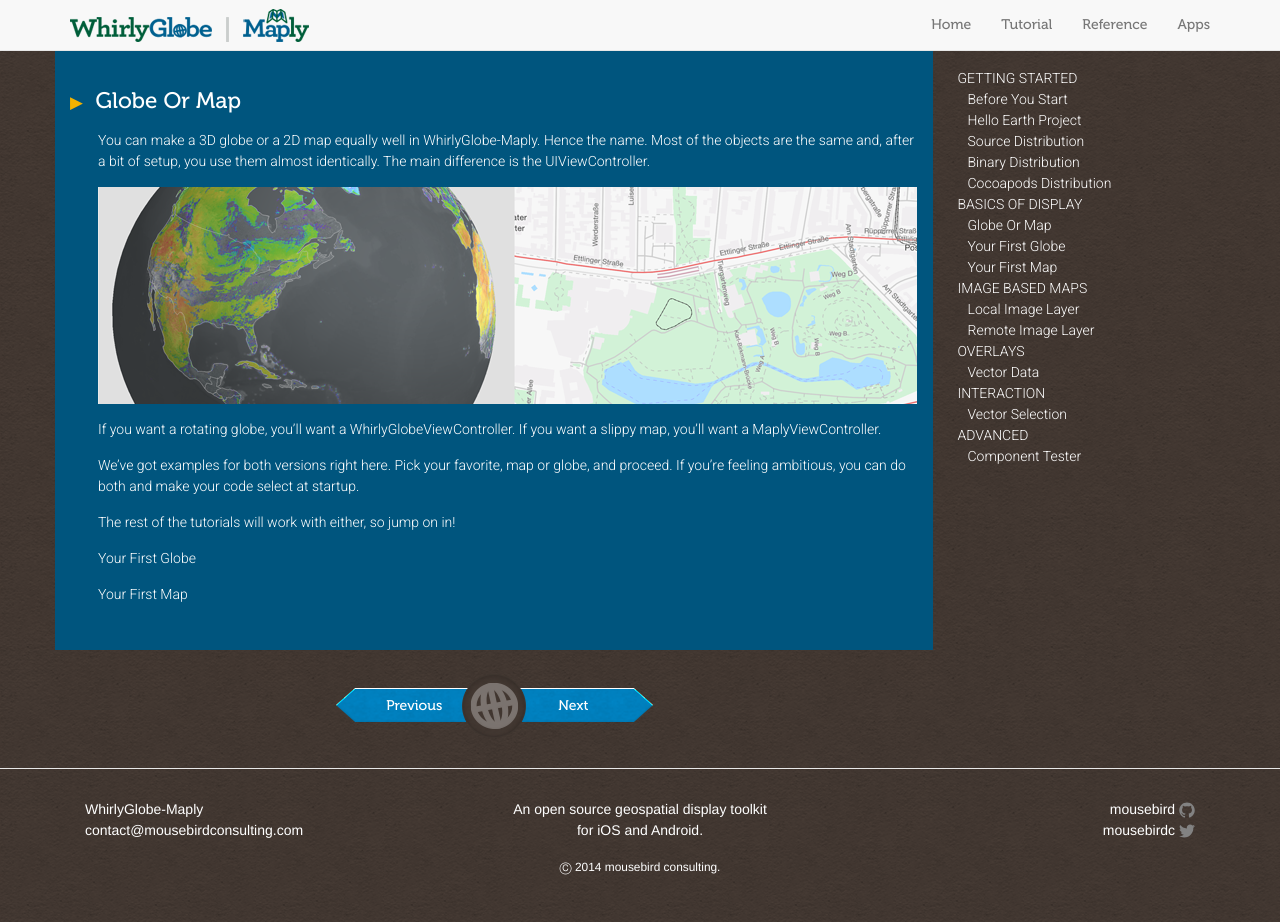
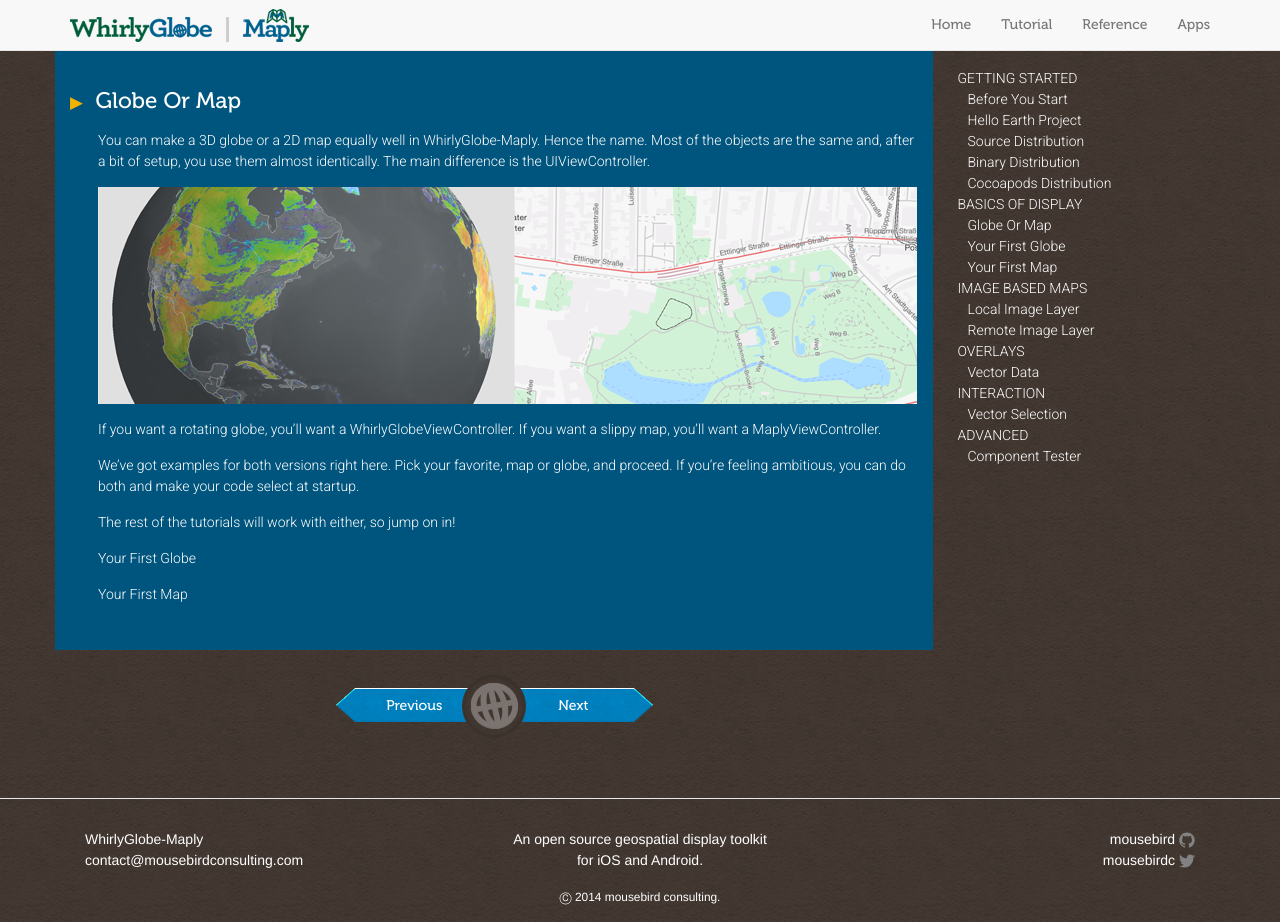
Before and after one commit to muruganandham/WhirlyGlobe-Maply-Site, a Jekyll site: the page built from tutorial/globe_or_map.md, in a window 1280 px wide and 922 px high. Built offline with Jekyll 4.4.1, drawn with Linux system fonts in a browser that asks for light colours; nearby versions of some CDN libraries; some web fonts are replaced.

Commit message:
fix footer to bottom regardless of too little content or sidebar

```diff
--- a/_layouts/tutorial.html
+++ b/_layouts/tutorial.html
@@ -2,6 +2,7 @@
 <html>
   {% include head.html %}
   <body>
+    <div id="wrap">
       {% include header.html %}
 
       <div class="container">
@@ -134,6 +135,7 @@
         </div>
 
       </div>
+    </div>
 
     {% include footer.html %}
 
--- a/css/main.scss
+++ b/css/main.scss
@@ -5,8 +5,8 @@
 
 // Our variables
 $background-color: #443933; // supplemented with an image pattern below.
-$triangle-color-1:   #f2b200;
-$triangle-color-2:   #e84b38;
+$triangle-color-1: #f2b200;
+$triangle-color-2: #e84b38;
 
 $base-font-family: Helvetica, Arial, sans-serif;
 $base-font-size:   14px;
@@ -24,6 +24,8 @@ $grey-color-dark:  darken($grey-color, 25%);
 
 $on-palm:          600px;
 $on-laptop:        800px;
+
+$footer-height:    124px;
 
 // Overall
 // Scale It Down
@@ -44,6 +46,22 @@ h3 {
 h4 {
   font-size:       $base-font-size * 1.2;
 }
+
+html, body {
+  height: 100%;
+}
+
+// Wrapper for page content to push down footer
+#wrap {
+  min-height: 100%;
+  height: auto !important;
+  height: 100%;
+  /* Negative indent footer by its height */
+  margin: 0 auto -1 * $footer-height;
+  /* Pad bottom by footer height */
+  padding: 0 0 $footer-height;
+}
+
 // Background image
 //
 body {
@@ -214,6 +232,9 @@ a:active.prev, a:active.next {
 }
 
 // footer
+.site-footer {
+  height:     $footer-height;
+}
 .site-description {
   text-align: center;
 }
```
Also changed, not shown: tutorial/throwaway.md (added, +6 -0 lines). Lines whose indentation alone changed are shown as unchanged.
